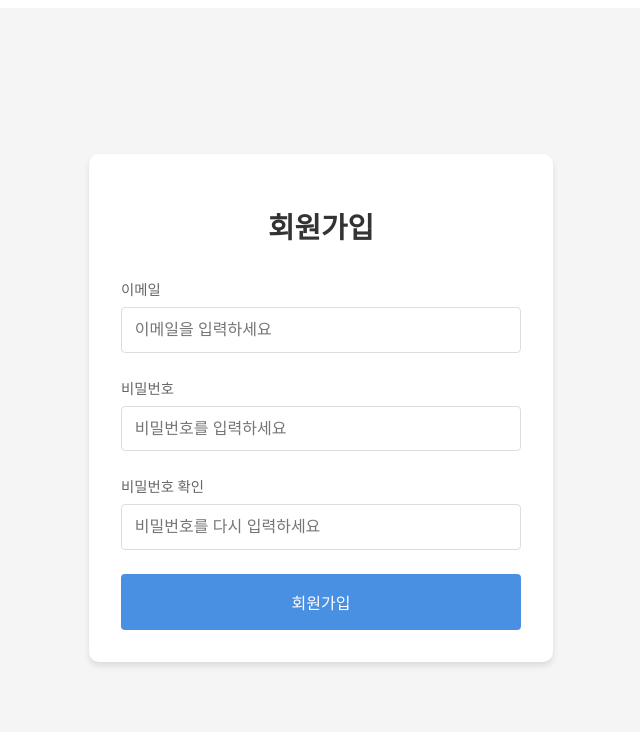
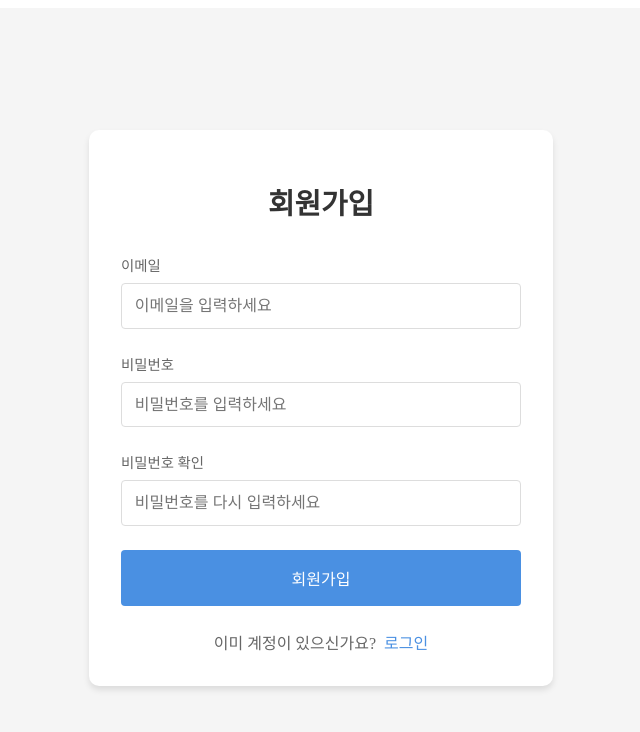
Before and after one commit to mkk00/wanted-pre-onboarding-challenge-fe-27, a React (Vite) app: page /auth/signup in a window 1280 px wide. Shown: the top 732 px of the page, without its empty margins (319-959 px from the left). Built offline with nearby package versions, Linux system fonts and the light colour scheme.

Commit message:
로그인, 회원가입 제안 공통 컴포넌트 추가

```diff
--- /dev/null
+++ b/src/components/AuthSuggestion.tsx
@@ -0,0 +1,31 @@
+import styled from 'styled-components'
+import { NavLink } from 'react-router-dom'
+
+const AuthSuggestion = ({ isAuth }: { isAuth?: boolean }) => {
+  return (
+    <Suggestion>
+      <span>{isAuth ? '이미 계정이 있으신가요?' : '계정이 없으신가요?'}</span>
+      <AuthLink to={isAuth ? '/auth/login' : '/auth/signup'}>
+        {isAuth ? '로그인' : '회원가입'}
+      </AuthLink>
+    </Suggestion>
+  )
+}
+
+export default AuthSuggestion
+
+const Suggestion = styled.div`
+  margin-top: 1.5rem;
+  text-align: center;
+  color: #666;
+`
+
+const AuthLink = styled(NavLink)`
+  color: #4a90e2;
+  margin-left: 0.5rem;
+  text-decoration: none;
+
+  &:hover {
+    text-decoration: underline;
+  }
+`
--- a/src/pages/auth/Login.tsx
+++ b/src/pages/auth/Login.tsx
@@ -1,3 +1,4 @@
+import AuthSuggestion from '@/components/AuthSuggestion'
 import {
   AuthLayout,
   AuthContainer,
@@ -7,7 +8,6 @@ import {
   Input,
   Button,
 } from '@/pages/auth/Auth.styled'
-
 import { Title } from '@/styles/common.styled'
 
 function Login() {
@@ -30,6 +30,7 @@ function Login() {
           </InputRow>
           <Button type="submit">로그인</Button>
         </FormWrapper>
+        <AuthSuggestion />
       </AuthContainer>
     </AuthLayout>
   )
--- a/src/pages/auth/Signup.tsx
+++ b/src/pages/auth/Signup.tsx
@@ -1,3 +1,4 @@
+import AuthSuggestion from '@/components/AuthSuggestion'
 import {
   AuthLayout,
   AuthContainer,
@@ -7,7 +8,6 @@ import {
   Input,
   Button,
 } from '@/pages/auth/Auth.styled'
-
 import { Title } from '@/styles/common.styled'
 
 function Signup() {
@@ -38,6 +38,7 @@ function Signup() {
           </InputRow>
           <Button type="submit">회원가입</Button>
         </FormWrapper>
+        <AuthSuggestion isAuth />
       </AuthContainer>
     </AuthLayout>
   )
```
